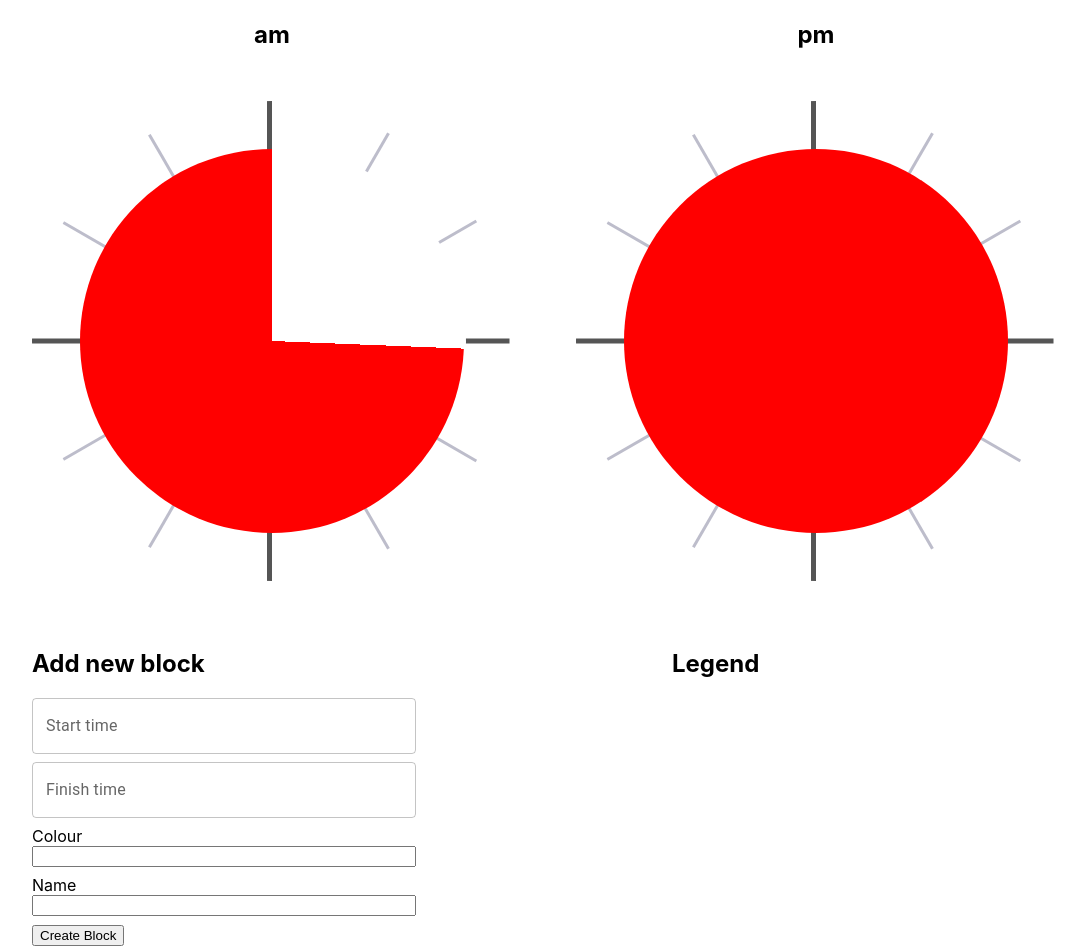
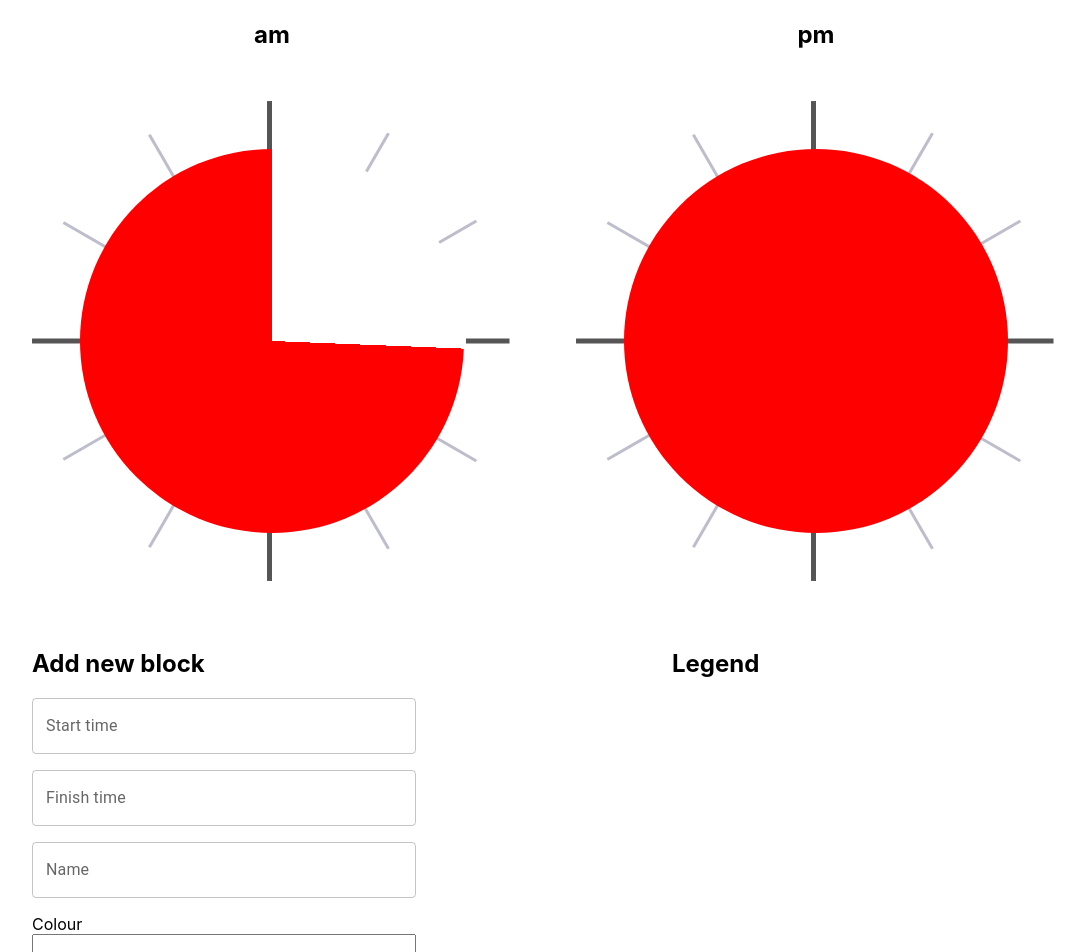
Before and after one commit to HugoKawamata/clockblocker, a React (Create React App) app: page / in a window 1280 px wide. Shown: the top 952 px of the page, without its empty margins (96-1181 px from the left). Built offline with nearby package versions, Linux system fonts and the light colour scheme.

Commit message:
✨ Use mui textfield

```diff
--- a/src/components/Form/index.jsx
+++ b/src/components/Form/index.jsx
@@ -1,6 +1,5 @@
 import React, { useState } from "react"
 import "./styles.css"
-import { DateTime } from "luxon"
 import { TimePicker } from "@mui/x-date-pickers/TimePicker"
 import TextField from "@mui/material/TextField"
 import * as Types from "../../types"
@@ -61,13 +60,18 @@ function Form(props: Props) {
       </div>
 
       <div className="inputWrapper">
-        <label htmlFor="colorInput">Colour</label>
-        <input id="colorInput" onBlur={handleBlur(setColor)} />
+        <TextField
+          label="Name"
+          value={name}
+          onChange={(event) => {
+            setName(event.target.value)
+          }}
+        />
       </div>
 
       <div className="inputWrapper">
-        <label htmlFor="nameInput">Name</label>
-        <input id="nameInput" onBlur={handleBlur(setName)} />
+        <label htmlFor="colorInput">Colour</label>
+        <input id="colorInput" onBlur={handleBlur(setColor)} />
       </div>
 
       <button onClick={createNewBlock}>Create Block</button>
--- a/src/components/Form/styles.css
+++ b/src/components/Form/styles.css
@@ -5,5 +5,5 @@
 .inputWrapper {
   display: flex;
   flex-direction: column;
-  margin-bottom: 0.5rem;
+  margin-bottom: 1rem;
 }
```
